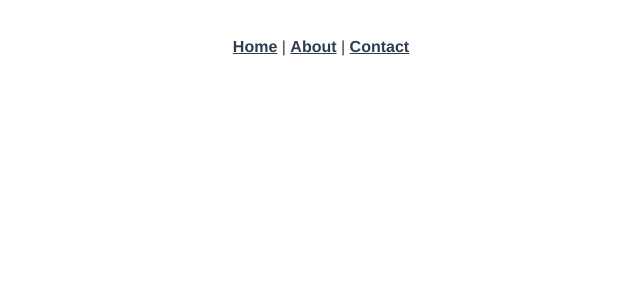
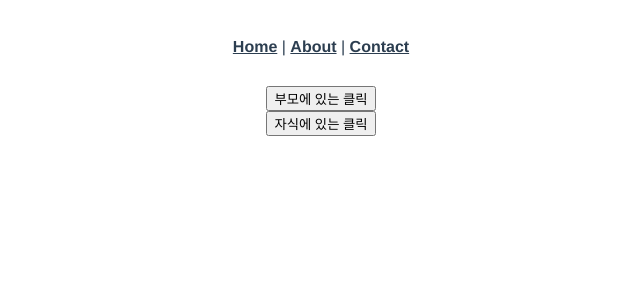
Before and after one commit to jyryuitpro/vue-default, a Vue app: page /example12 in a window 1280 px wide. Shown: the top 300 px of the page, without its empty margins (319-959 px from the left). Built offline with nearby package versions, Linux system fonts and the light colour scheme; what vue-sweetalert2 would draw is missing.

Commit message:
부모 컴포넌트에서 자식 컴포넌트의 이벤트 발생시키기

```diff
--- a/src/router/index.js
+++ b/src/router/index.js
@@ -114,6 +114,11 @@ const routes = [
     name: 'Example11',
     component: () => import(/* webpackChunkName: "about" */ '../views/Example11.vue')
   },
+  {
+    path: '/example12',
+    name: 'Example12',
+    component: () => import(/* webpackChunkName: "about" */ '../views/Example12.vue')
+  },
 ]
 
 const router = createRouter({
--- /dev/null
+++ b/src/views/ChildComponentEvent.vue
@@ -0,0 +1,39 @@
+<template>
+  <div>
+    <button type="button" @click="childFunc" ref="child_btn">자식에 있는 클릭</button>
+  </div>
+</template>
+
+<script>
+export default {
+  name: "ChildComponentEvent",
+  components: {},
+  data() {
+    return {
+      title: 'Hello World'
+    };
+  },
+  setup() {
+
+  },
+  created() {
+    //Vue Component가 생성이되는 순간에 실행
+  },
+  mounted() {
+    //Html이 실제 화면에 로딩이 되는 순간에 실행
+  },
+  unmounted() {
+    //다른 Component로 이동할 때, 실행
+  },
+  methods: {
+    //Component안에서 사용할 메소드(함수) 정의
+    childFunc() {
+      alert('부모 컴포넌트에서 직접 발생시킨 이벤트');
+    },
+  },
+}
+</script>
+
+<style scoped>
+
+</style>
--- /dev/null
+++ b/src/views/Example12.vue
@@ -0,0 +1,45 @@
+<template>
+  <div>
+<!--    ref == id-->
+    <button type="button" @click="callChildFunc">부모에 있는 클릭</button>
+    <ChildComponentEvent ref="child_component"/>
+  </div>
+</template>
+
+<script>
+import ChildComponentEvent from "./ChildComponentEvent";
+
+export default {
+  name: "Example12",
+  components: {
+    ChildComponentEvent,
+  },
+  data() {
+    return {
+
+    };
+  },
+  setup() {
+
+  },
+  created() {
+    //Vue Component가 생성이되는 순간에 실행
+  },
+  mounted() {
+    //Html이 실제 화면에 로딩이 되는 순간에 실행
+  },
+  unmounted() {
+    //다른 Component로 이동할 때, 실행
+  },
+  methods: {
+    //Component안에서 사용할 메소드(함수) 정의
+    callChildFunc() {
+      this.$refs.child_component.$refs.child_btn.click();
+    },
+  },
+}
+</script>
+
+<style scoped>
+
+</style>
```
